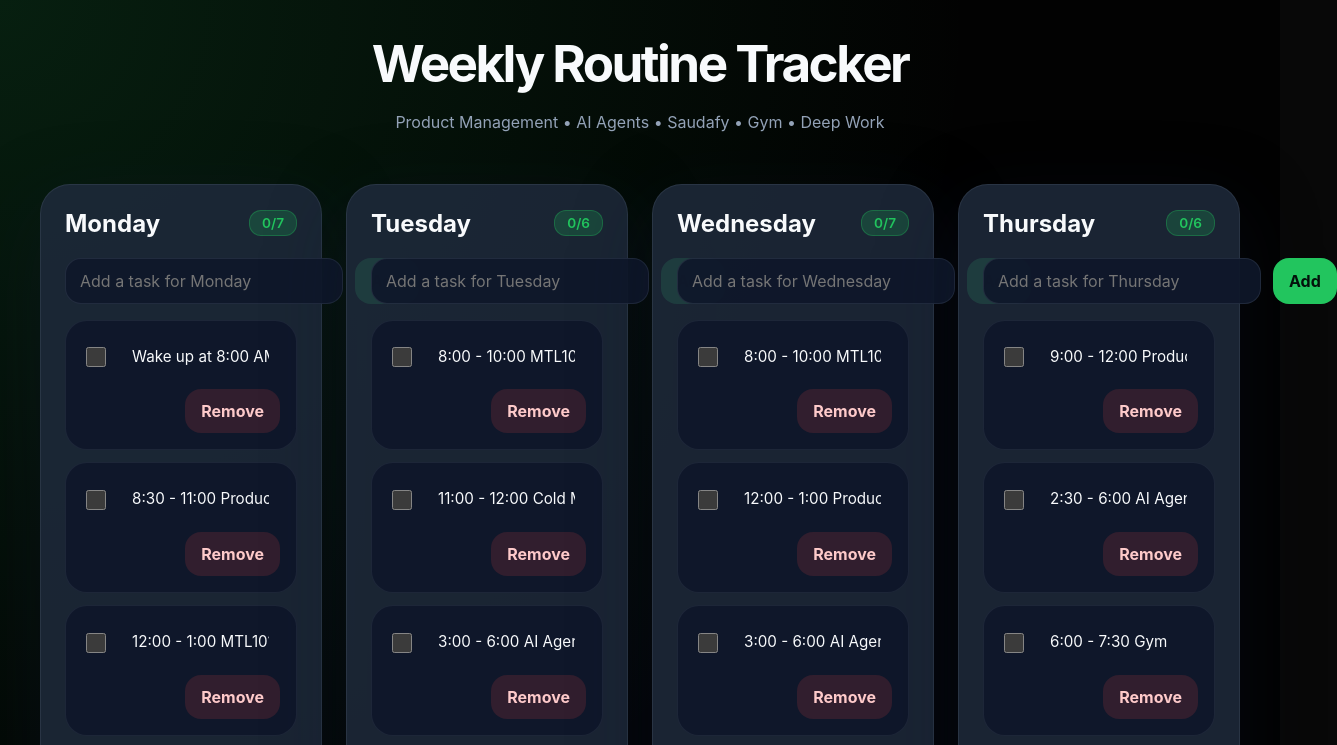
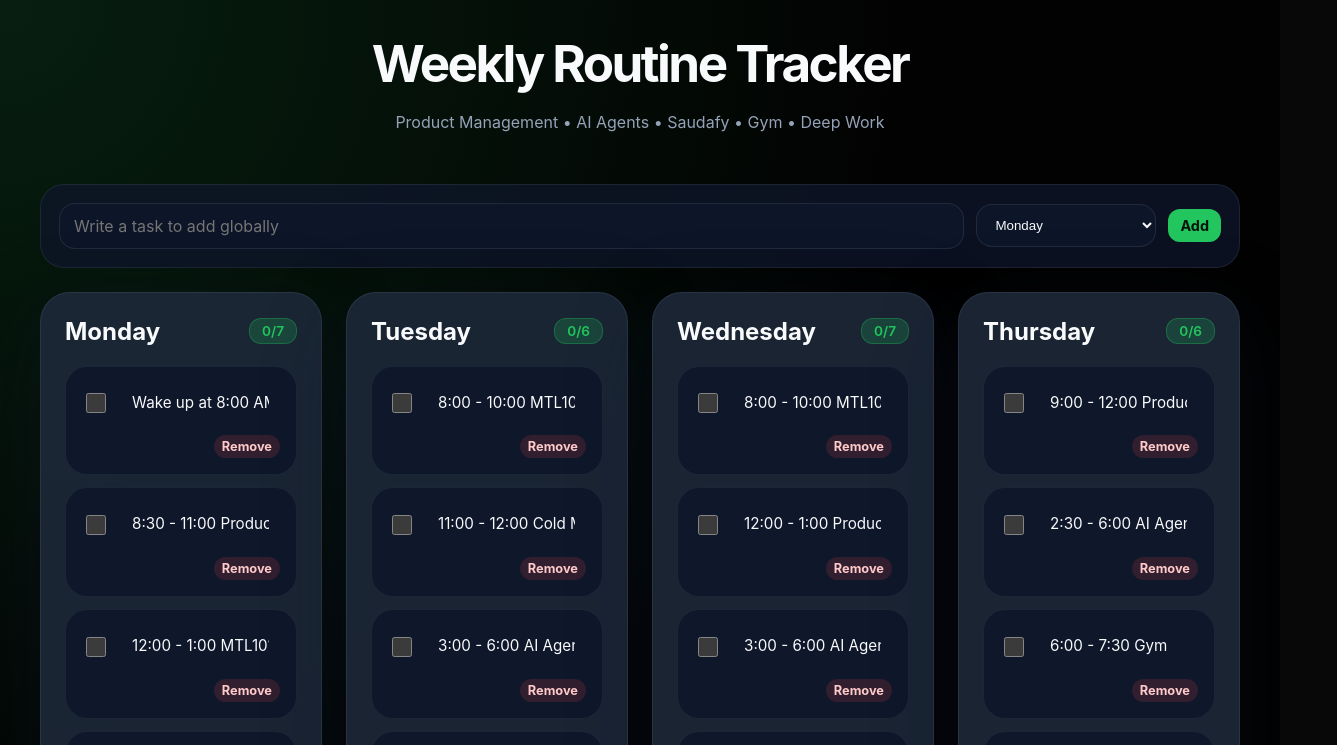
Before and after one commit to AdityaAK47360/Daily-track, a plain HTML site: page index.html in a window 1280 px wide. Shown: the top 745 px of the page, 1337 px wide, since content can reach past the window. Drawn offline with nearby package versions, Linux system fonts and the light colour scheme.

Commit message:
feat: add global task add form and compact remove controls

```diff
--- a/app.js
+++ b/app.js
@@ -73,7 +73,8 @@ function initializeApp() {
   function RoutineTracker() {
     const [weeklyPlan, setWeeklyPlan] = useState(loadSavedPlan);
     const [notes, setNotes] = useState(loadSavedNotes);
-    const [draftTasks, setDraftTasks] = useState({});
+    const [globalTaskText, setGlobalTaskText] = useState('');
+    const [selectedDay, setSelectedDay] = useState('Monday');
 
     useEffect(() => {
       try {
@@ -105,7 +106,11 @@ function initializeApp() {
         ...prev,
         [day]: [...(prev[day] || []), { id: createTaskId(), text: trimmed, completed: false }]
       }));
-      setDraftTasks(prev => ({ ...prev, [day]: '' }));
+    };
+
+    const handleGlobalAdd = () => {
+      addTask(selectedDay, globalTaskText);
+      setGlobalTaskText('');
     };
 
     const removeTask = (day, taskId) => {
@@ -136,6 +141,7 @@ function initializeApp() {
     };
 
     const days = ['Monday', 'Tuesday', 'Wednesday', 'Thursday', 'Friday', 'Saturday'];
+    const selectableDays = ['Monday', 'Tuesday', 'Wednesday', 'Thursday', 'Friday', 'Saturday', 'Sunday'];
     const productivityData = days.map(day => {
       const stats = calculateDayStats(day);
       return { name: day.slice(0, 3), tasks: stats.completed, total: stats.total };
@@ -158,38 +164,48 @@ function initializeApp() {
         React.createElement('p', { className: 'site-subtitle' }, 'Product Management • AI Agents • Saudafy • Gym • Deep Work')
       ),
 
+      React.createElement('section', { className: 'global-add-section' },
+        React.createElement('div', { className: 'global-add-form' },
+          React.createElement('input', {
+            type: 'text',
+            className: 'global-add-input',
+            placeholder: 'Write a task to add globally',
+            value: globalTaskText,
+            onChange: (event) => setGlobalTaskText(event.target.value),
+            onKeyDown: (event) => {
+              if (event.key === 'Enter') {
+                event.preventDefault();
+                handleGlobalAdd();
+              }
+            }
+          }),
+          React.createElement('select', {
+            className: 'global-add-select',
+            value: selectedDay,
+            onChange: (event) => setSelectedDay(event.target.value)
+          },
+            selectableDays.map((day) => React.createElement('option', { key: day, value: day }, day))
+          ),
+          React.createElement('button', {
+            type: 'button',
+            className: 'action-btn global-add-button',
+            onClick: handleGlobalAdd
+          }, 'Add')
+        )
+      ),
+
       React.createElement('section', { className: 'card-grid' },
         Object.entries(weeklyPlan).map(([day, tasks]) => {
           const stats = calculateDayStats(day);
-          const taskDraft = draftTasks[day] || '';
 
           return React.createElement('article', { key: day, className: 'card' },
             React.createElement('div', { className: 'card-header' },
               React.createElement('h2', { className: 'card-title' }, day),
               React.createElement('span', { className: 'status-badge' }, `${stats.completed}/${stats.total}`)
             ),
-            React.createElement('div', { className: 'task-editor-row' },
-              React.createElement('input', {
-                type: 'text',
-                className: 'task-add-input',
-                placeholder: 'Add a task for ' + day,
-                value: taskDraft,
-                onChange: (event) => setDraftTasks(prev => ({ ...prev, [day]: event.target.value })),
-                onKeyDown: (event) => {
-                  if (event.key === 'Enter') {
-                    addTask(day, event.target.value);
-                  }
-                }
-              }),
-              React.createElement('button', {
-                type: 'button',
-                className: 'action-btn',
-                onClick: () => addTask(day, taskDraft)
-              }, 'Add')
-            ),
             React.createElement('div', { className: 'tasks-list' },
               tasks.length === 0
-                ? React.createElement('p', { className: 'empty-state' }, 'No tasks yet. Add one above to customize your day.')
+                ? React.createElement('p', { className: 'empty-state' }, 'No tasks yet. Add one from the global form to customize your day.')
                 : tasks.map((task) =>
                     React.createElement('div', { key: task.id, className: 'task-item' },
                       React.createElement('div', { className: 'task-row' },
--- a/styles.css
+++ b/styles.css
@@ -234,14 +234,23 @@ textarea {
   opacity: 0.8;
 }
 
-.task-editor-row {
+.global-add-section {
+  margin-bottom: 24px;
+}
+
+.global-add-form {
   display: flex;
   gap: 12px;
-  margin-bottom: 16px;
+  align-items: center;
+  flex-wrap: wrap;
+  padding: 18px;
+  border-radius: 24px;
+  background: rgba(15, 23, 42, 0.78);
+  border: 1px solid rgba(148, 163, 184, 0.12);
 }
 
-.task-add-input {
-  flex: 1;
+.global-add-input,
+.global-add-select {
   border: 1px solid rgba(148, 163, 184, 0.14);
   border-radius: 16px;
   background: rgba(15, 23, 42, 0.92);
@@ -249,7 +258,16 @@ textarea {
   padding: 12px 14px;
 }
 
-.task-add-input:focus {
+.global-add-input {
+  flex: 1 1 320px;
+}
+
+.global-add-select {
+  min-width: 180px;
+}
+
+.global-add-input:focus,
+.global-add-select:focus {
   outline: none;
   border-color: rgba(34, 197, 94, 0.45);
   box-shadow: 0 0 0 3px rgba(34, 197, 94, 0.16);
@@ -258,8 +276,9 @@ textarea {
 .action-btn,
 .remove-btn {
   border: 0;
-  border-radius: 16px;
-  padding: 12px 16px;
+  border-radius: 12px;
+  padding: 8px 12px;
+  font-size: 0.9rem;
   font-weight: 700;
   cursor: pointer;
   transition: transform 0.2s ease, background 0.2s ease, opacity 0.2s ease;
@@ -279,6 +298,8 @@ textarea {
   background: rgba(239, 68, 68, 0.15);
   color: #fecaca;
   align-self: flex-end;
+  padding: 4px 8px;
+  font-size: 0.8rem;
 }
 
 .empty-state {
```
